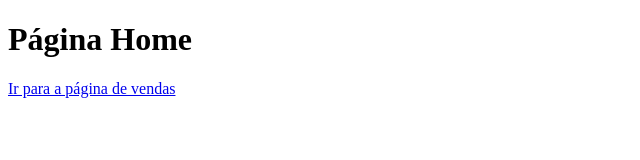
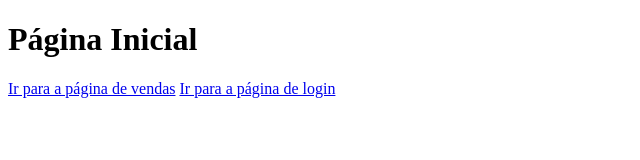
Before and after one commit to WallaceSineiro/aulagithub, a plain HTML site: page index.html in a window 1280 px wide. Shown: the whole page, without its empty margins (0-640 px from the left). Drawn offline with Linux system fonts and the light colour scheme.

Commit message:
(y) Finalização da Feature login

```diff
--- a/index.html
+++ b/index.html
@@ -6,7 +6,8 @@
     <title>Document</title>
 </head>
 <body>
-    <h1>Página Home</h1>
+    <h1>Página Inicial</h1>
     <a href="vendas.html">Ir para a página de vendas</a>
+    <a href="login.html">Ir para a página de login</a>
 </body>
 </html>
```
Also changed, not shown: login.html (+1 -0 lines).
